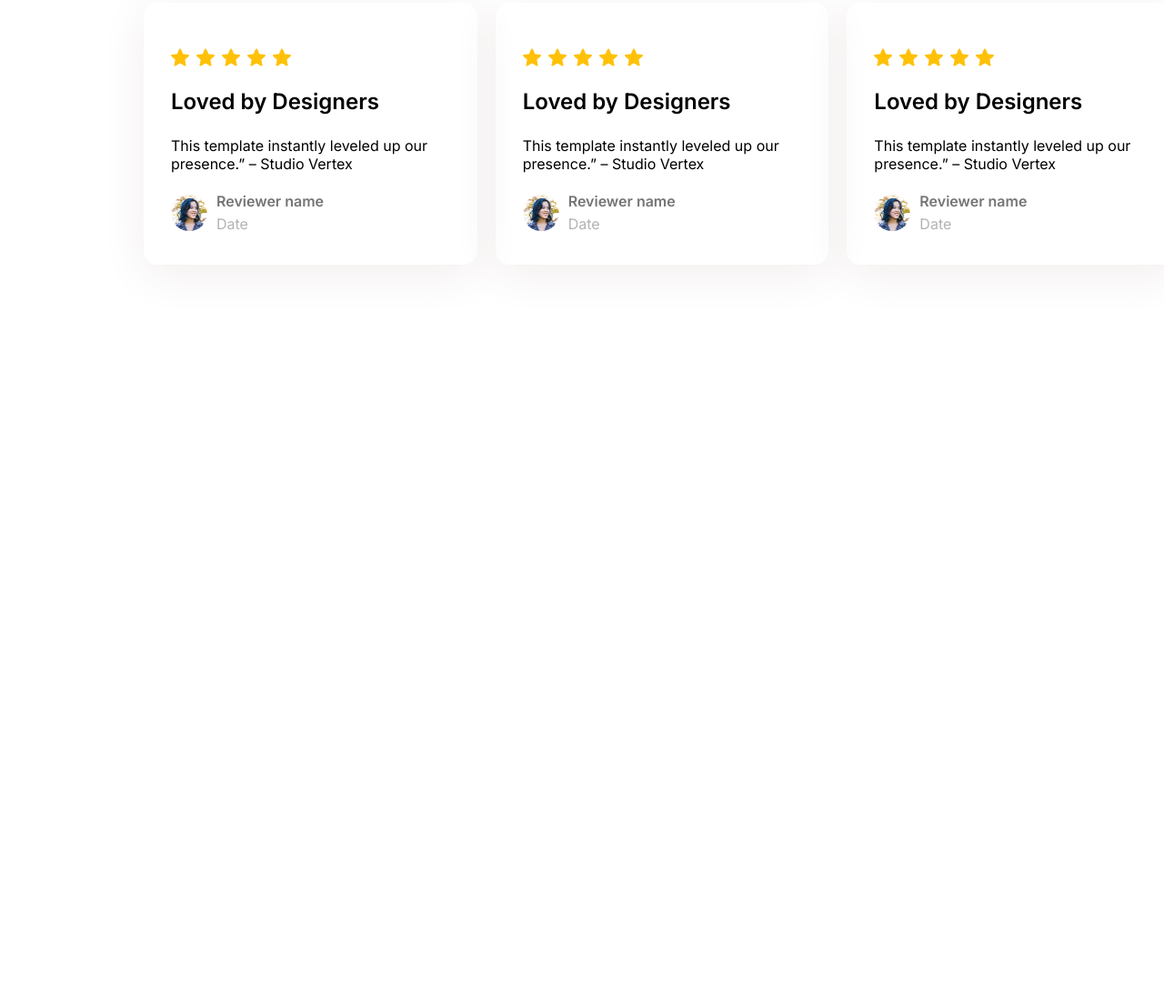
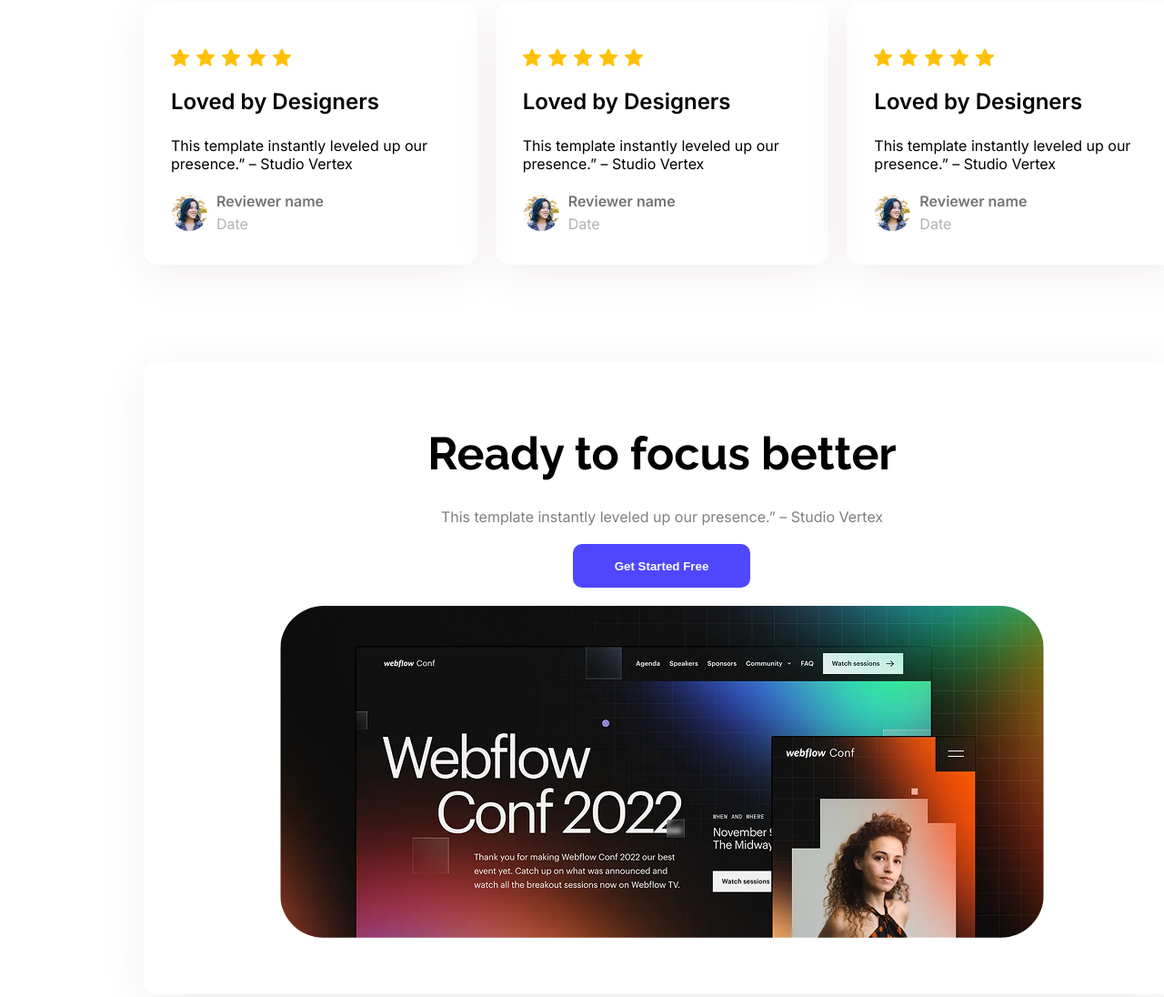
Before and after one commit to md-jisan-ahmed/assignments-1-, a plain HTML site: page index.html in a window 1280 px wide. Shown: the part 1734-2830 px from the top of the page at 91% size. Before the commit the page ends 2131 px from the top, so only its background shows below. Drawn offline with Linux system fonts and the light colour scheme.

Commit message:
optional part done

```diff
--- a/index.html
+++ b/index.html
@@ -123,6 +123,16 @@
             </div>
 
         </section>
+        <section>
+            <div class="focus-container">
+                <h1 class="raleway-banner-h  focus-head">Ready to focus better</h1>
+                <div>
+                     <p class="inter focus-para">This template instantly leveled up our presence.” – Studio Vertex</p>
+                    <button class="btn-primary focus-btn">Get Started Free</button>
+                </div>
+                <img class="focus-img" src="img/wc-big.png" alt="">
+            </div>
+        </section>
     </main>
     <footer>
 
--- a/style/style.css
+++ b/style/style.css
@@ -193,3 +193,36 @@ main{
     color:rgba(179, 179, 179, 1);
     margin: 5px 0px;
 }
+
+/* focus style*/
+.focus-container{
+    width: 1140px;
+    height: 696px;
+    border-radius: 15px;
+    margin: 86px 50px 50px 150px;
+    box-shadow: 0px 10px 50px 0px rgba(242, 237, 237, 1);
+}
+.focus-head{
+    font-size: 50px;
+    font-weight: bold;
+    text-align: center;
+    padding-top: 72px;
+    margin-bottom: 30px;
+}
+.focus-para{
+    font-size: 16px;
+    color: rgba(0, 0, 0, 0.5);
+    text-align: center;
+    margin: 0px 312px;
+}
+.focus-btn{
+    width: 195px;
+    height: 48px;
+    margin: 20px 472px;
+}
+.focus-img{
+    width: 840px;
+    height: 365px;
+    border-radius: 48px;
+    margin: 0px 150px 150px 150px;
+}
```
